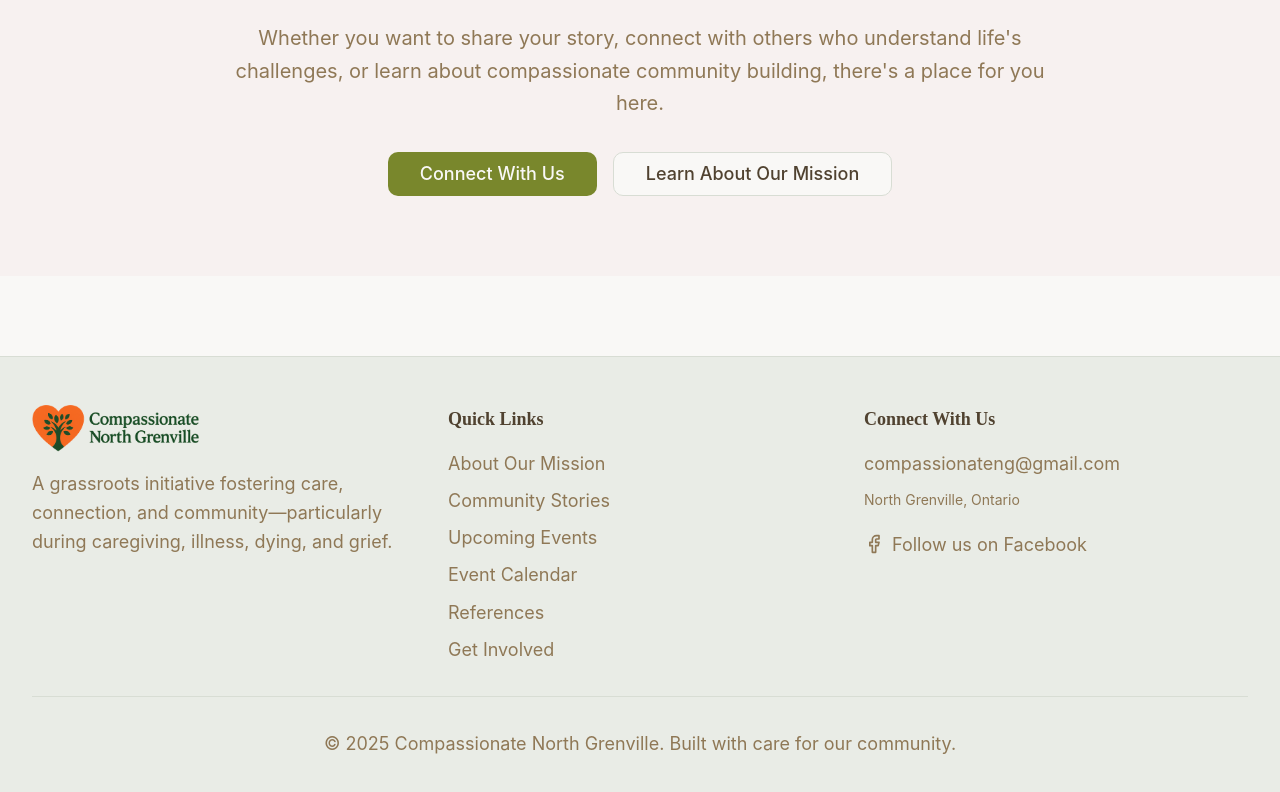
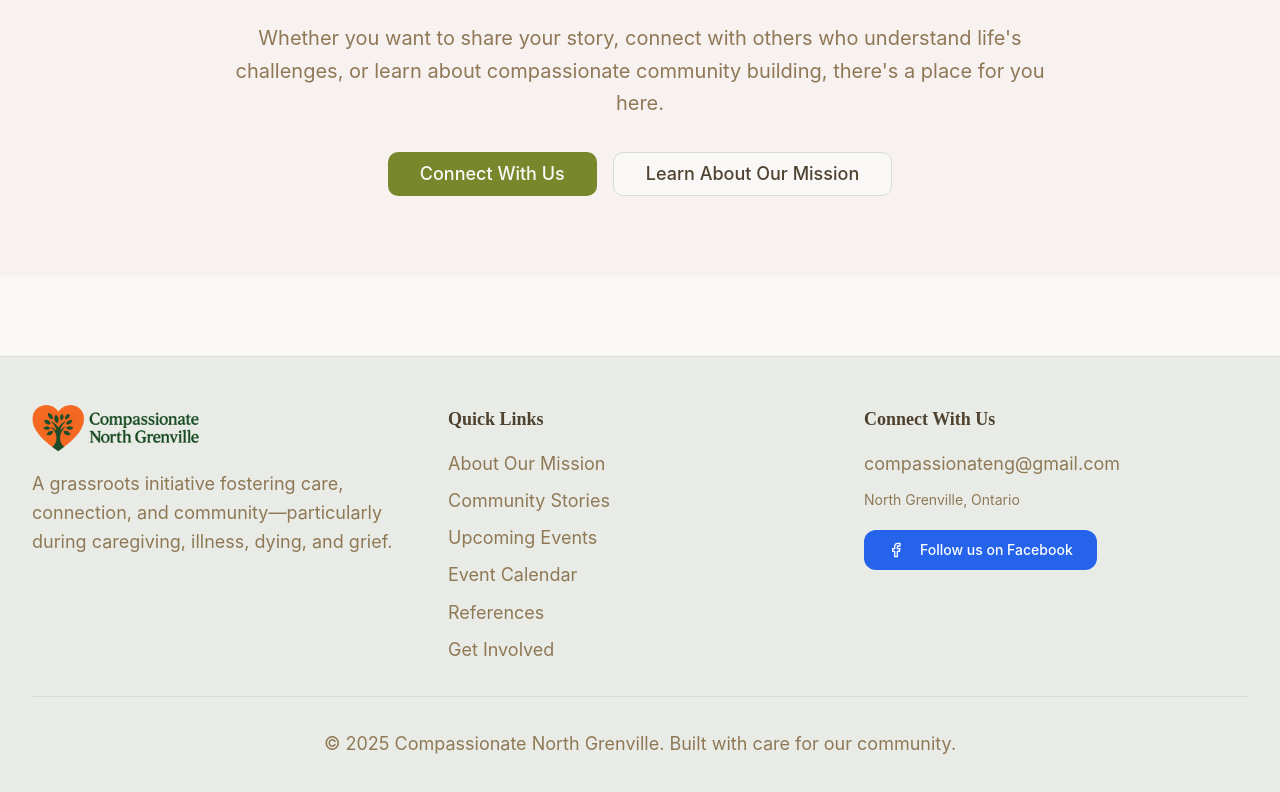
Before and after one commit to brianlapp/caring-north-stories-hub, a React (Vite) app: page / in a window 1280 px wide. Shown: the part 2835-3627 px from the top of the page. Built offline with nearby package versions, Linux system fonts and the light colour scheme.

Commit message:
Make Facebook link a blue button
Styled the Facebook link in the footer as a fat blue button using the button component.

```diff
--- a/src/components/Footer.tsx
+++ b/src/components/Footer.tsx
@@ -1,6 +1,7 @@
 
 import React from 'react';
 import { Facebook } from 'lucide-react';
+import { Button } from '@/components/ui/button';
 
 const Footer = () => {
   return (
@@ -69,16 +70,18 @@ const Footer = () => {
               <p className="text-muted-foreground text-sm">
                 North Grenville, Ontario
               </p>
-              <div className="flex items-center space-x-2 pt-2">
+              <div className="pt-2">
+                <Button asChild className="bg-blue-600 hover:bg-blue-700 text-white font-medium px-6 py-3 rounded-lg">
                   <a
                     href="https://www.facebook.com/compassionatenorthgrenville/"
                     target="_blank"
                     rel="noopener noreferrer"
-                  className="inline-flex items-center space-x-2 text-muted-foreground hover:text-primary transition-colors story-link"
+                    className="inline-flex items-center space-x-2"
                   >
                     <Facebook className="w-5 h-5" />
                     <span>Follow us on Facebook</span>
                   </a>
+                </Button>
               </div>
             </div>
           </div>
```
Lines whose indentation alone changed are shown as unchanged.
